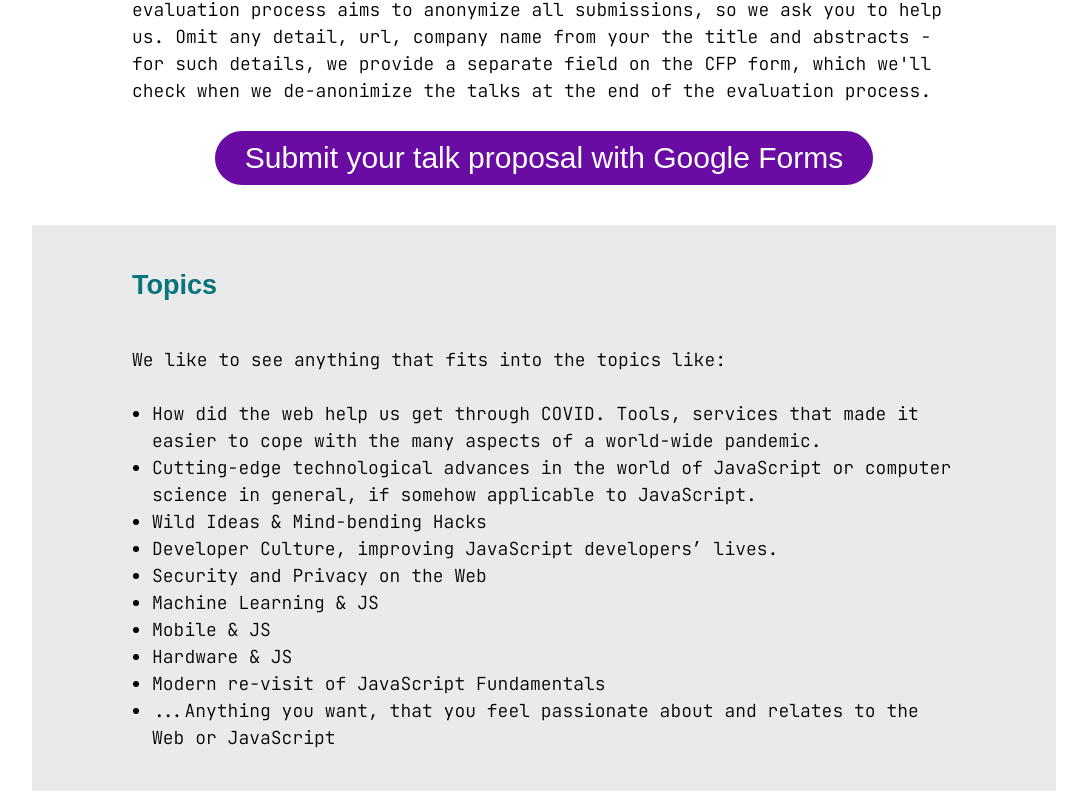
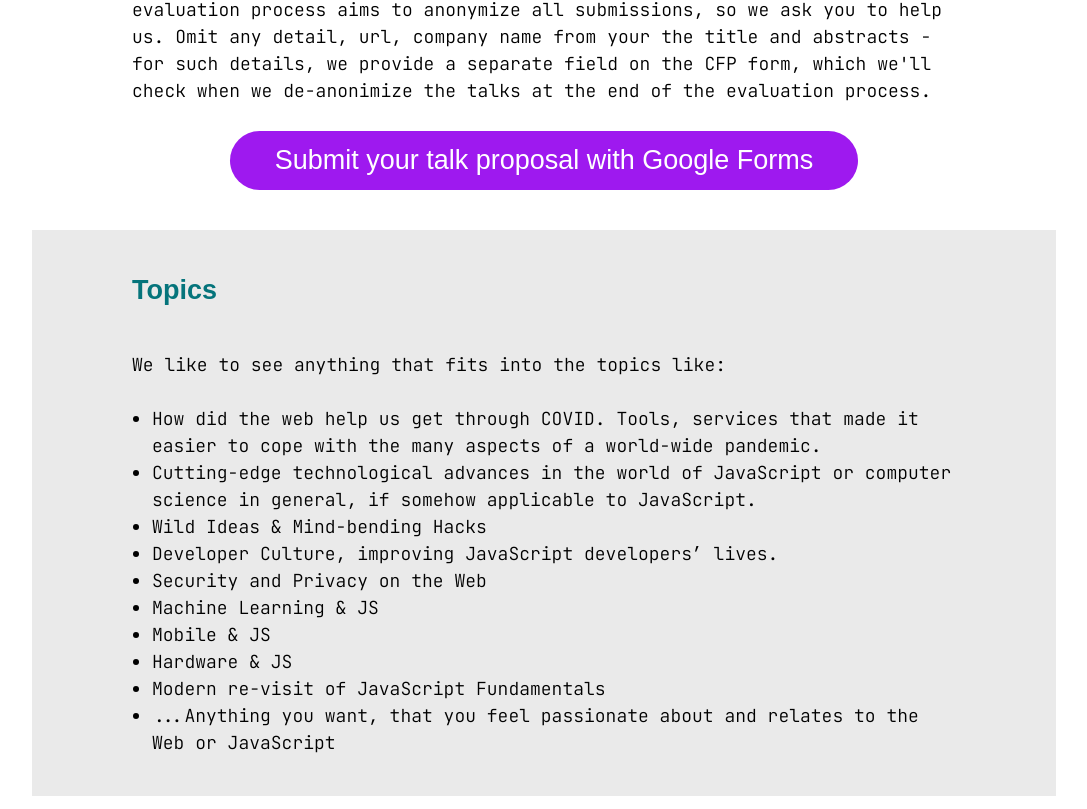
Before and after one commit to JSConfBp/2024.jsconfbp.com, a Next.js app: page /call-for-papers in a window 1280 px wide. Shown: the part 851-1660 px from the top of the page, without its empty margins (96-1183 px from the left). Built offline with nearby package versions, Linux system fonts and the light colour scheme; a web font is replaced by a local one.

Commit message:
cleanup cfp-button
- remove unnecessary elements
- add link
- implement input checks (everybody lies)
- implement default values (but we still want to play nice)

```diff
--- a/ui/cfp-button.module.scss
+++ b/ui/cfp-button.module.scss
@@ -3,24 +3,14 @@
   justify-content: center;
   align-items: center;
 
-  button {
-    display: flex;
-    justify-content: center;
-    align-items: center;
-
-    background-color: var(--secondary-dark);
+  .button {
+    padding: 0.5rem 2.5rem;
+    background-color: var(--secondary);
     border-radius: 60px;
-    border: 0;
     color: var(--background);
-
-    font-size: 30px;
+    font-size: 1.5rem;
     font-family: var(--font-shrikhand);
     text-decoration: none;
     cursor: pointer;
-
-    padding: 10px 30px;
-
-    @media only screen and (min-width: 768px) {
-    }
   }
 }
--- a/ui/cfp-button.tsx
+++ b/ui/cfp-button.tsx
@@ -1,25 +1,26 @@
 import Link from "next/link";
 
 import styles from "./cfp-button.module.scss";
-import { ReactNode } from "react";
 
 interface CfpButtonProps {
-  url?: string;
-  children: ReactNode;
+  children?: string;
 }
 
-function CfpButton({url, children}: CfpButtonProps) {
-    return (
-        <div className={styles.main}>
-          <button className={styles.button}>
-              {url ?
-                (<Link href="" className={styles.button}>
-                  {children}
-                </Link>)
-                : <>{children}</>
-              }
-          </button>
-        </div>)
+function CfpButton({ children }: CfpButtonProps) {
+  const buttonText = "Submit your talk proposal with Google Forms"
+
+  if (typeof children !== "string" && typeof children !== "undefined") {
+    console.error('Yo, CfpButton.tsx here: we expect the text for the button. You gave me something else. I\'m just gonna use a default value.')
+    children = buttonText;
+  }
+
+  return (
+    <div className={styles.main}>
+      <Link href="https://forms.gle/y3RN28awvwjkm2ws6" target="_blank" className={styles.button}>
+        {children}
+      </Link>
+    </div>
+  )
 }
 
 export default CfpButton;
```
